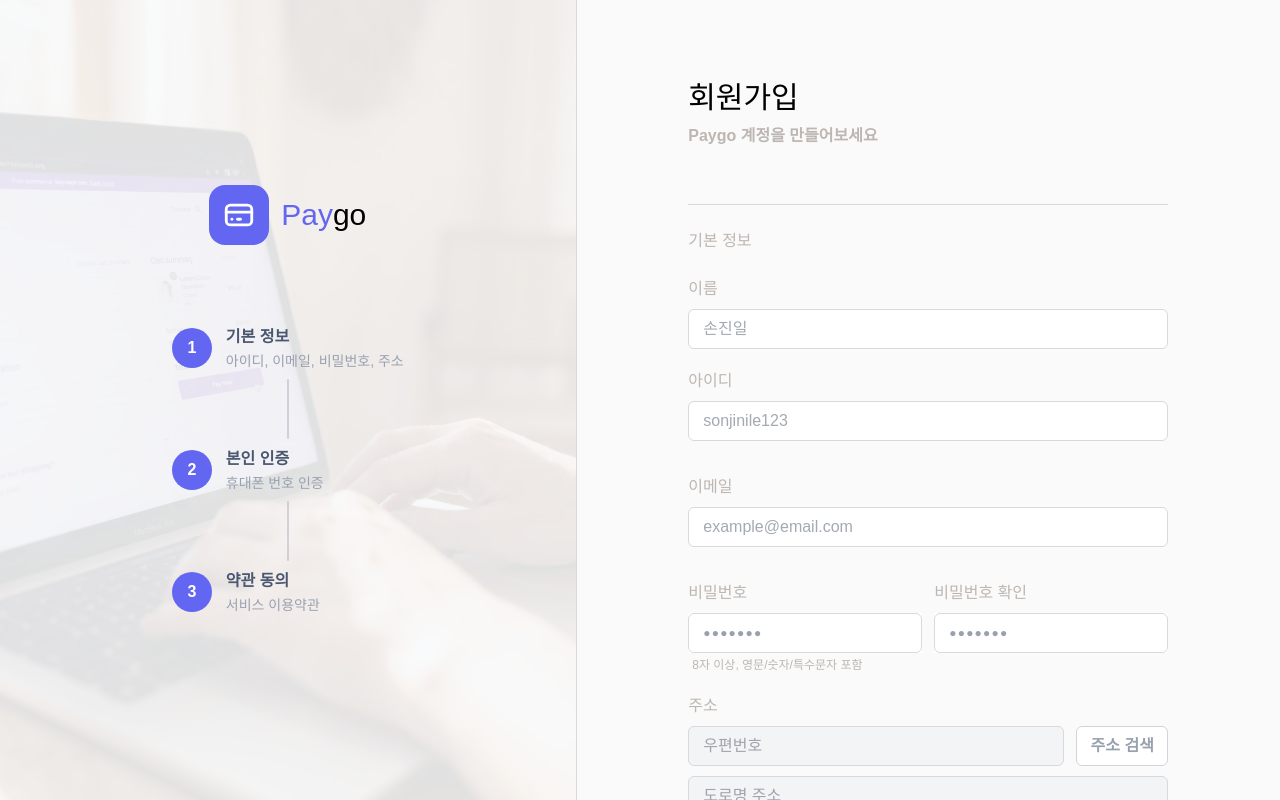
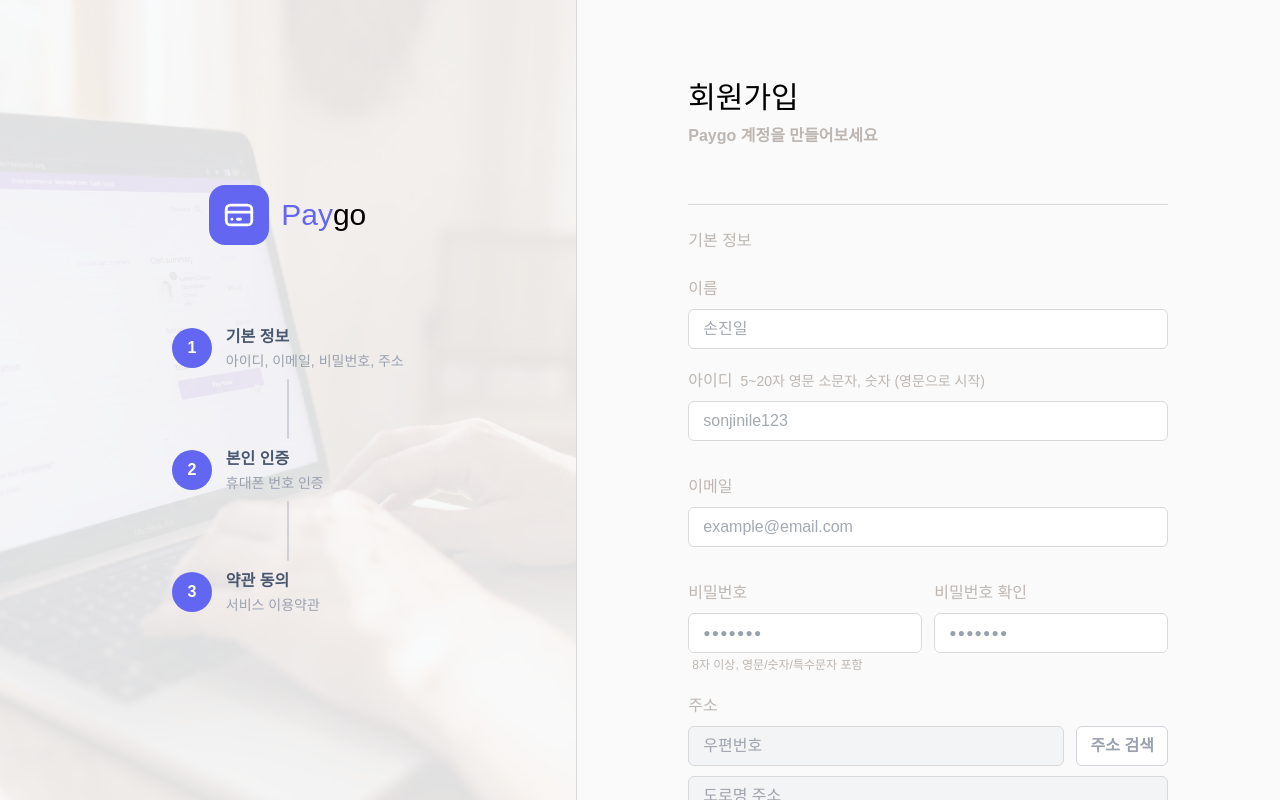
Before and after one commit to JinIleSon/paygo, a React (Vite) app in the folder paygo-frontend/: page /signup in a window 1280 px wide. Built offline with nearby package versions, Linux system fonts and the light colour scheme.

Commit message:
feat: 회원가입 페이지 내 아이디 파트 및 제약조건 추가

```diff
--- a/paygo-frontend/src/pages/auth/signupPage.tsx
+++ b/paygo-frontend/src/pages/auth/signupPage.tsx
@@ -1,6 +1,6 @@
 import AuthLayout from '../../components/layout/auth/authLayout';
 import notebookImg from '../../assets/notebook.webp';
-import { IconCreditCard } from '@tabler/icons-react';
+import { IconCreditCard, IconInfoCircle } from '@tabler/icons-react';
 import TextInput from '../../components/common/textInput';
 import PasswordInput from '../../components/common/passwordInput';
 import Button from '../../components/common/button';
@@ -208,7 +208,12 @@ function SignupPage() {
                         </div>
                         <div className="mt-5 text-[#bdb6b1] font-medium">
                             <div className="flex-[1]">
-                                <div className="mb-2">아이디</div>
+                                <div className="mb-2 flex items-baseline gap-2">
+                                    <span>아이디</span>
+                                    <span className="text-sm font-light">
+                                        5~20자 영문 소문자, 숫자 (영문으로 시작)
+                                    </span>
+                                </div>
                                 <div>
                                     <TextInput
                                         value={loginId}
@@ -221,7 +226,7 @@ function SignupPage() {
                                 {loginId &&
                                     (!isLoginIdValid ? (
                                         <div className="text-[#edaeaf]">
-                                            아이디 형식이 올바르지 않습니다
+                                            5~20자의 영문 소문자, 숫자만 사용할 수 있어요
                                         </div>
                                     ) : loginId !== existedLoginId ? (
                                         <div className="text-[#8fe0ae]">사용 가능한 아이디입니다</div>
```
